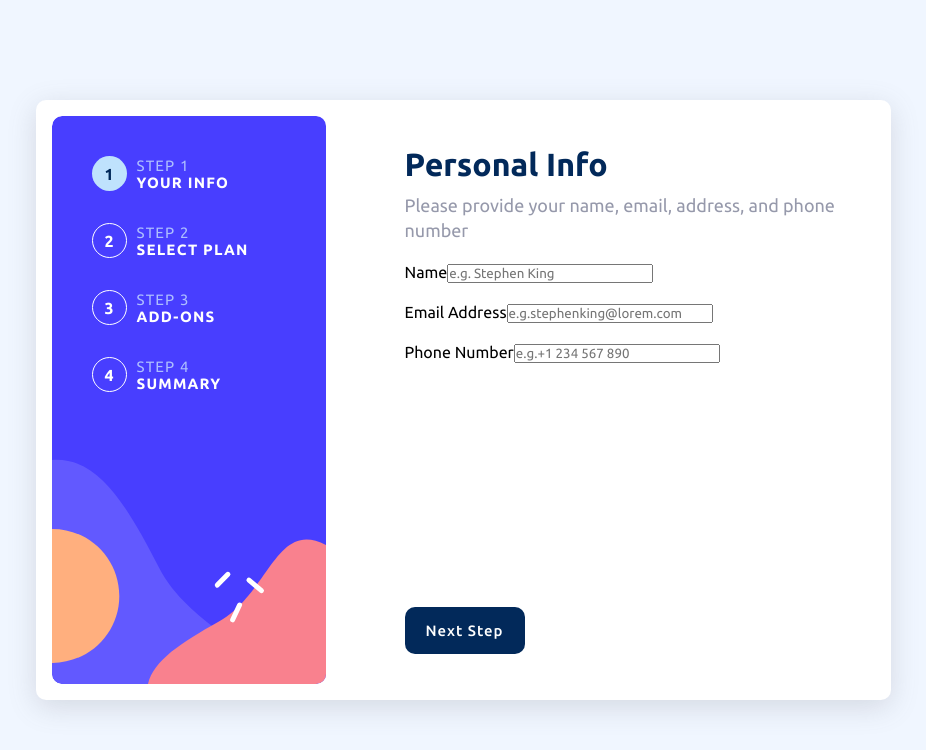
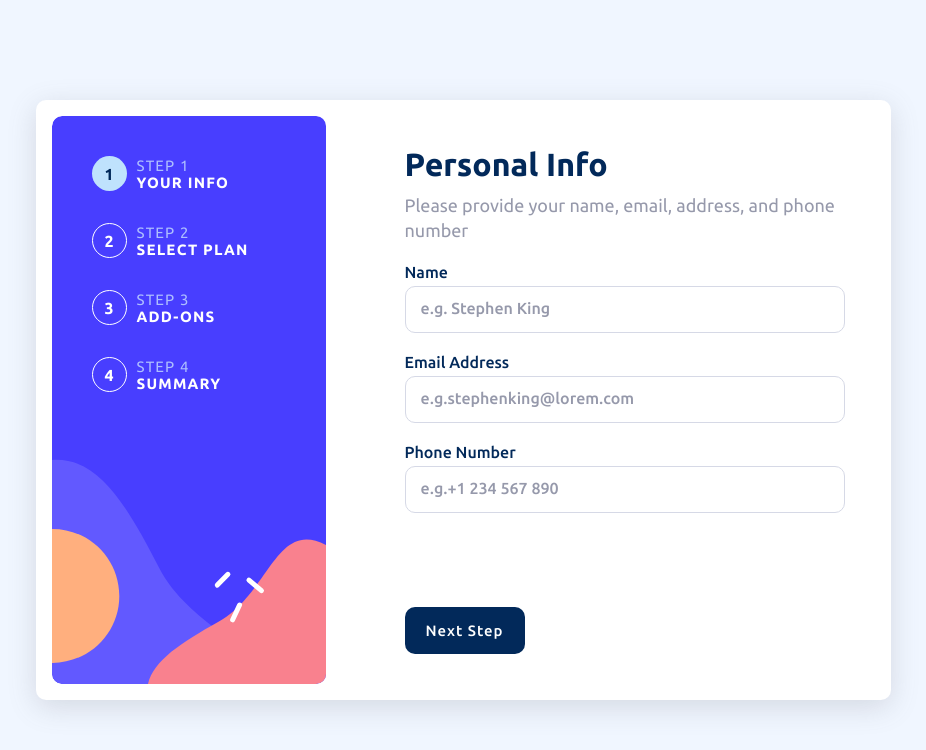
Before and after one commit to Mathitarazonad/angular-multisteps-form, an Angular app: page / in a window 1280 px wide. Shown: the top 750 px of the page, without its empty margins (177-1103 px from the left). Built offline with nearby package versions, Linux system fonts and the light colour scheme.

Commit message:
Add first step form component to template

```diff
--- a/src/app/components/form-section/form-section.component.html
+++ b/src/app/components/form-section/form-section.component.html
@@ -3,21 +3,10 @@
     <h2>Personal Info</h2>
     <p>Please provide your name, email, address, and phone number</p>
     <form>
-      <div class='input-container'>
-        <label for='name'>Name</label>
-        <input name='name' id='name' placeholder="e.g. Stephen King" />
-      </div>
-      <div class='input-container'>
-        <label for='email'>Email Address</label>
-        <input name='email' id='email' placeholder='e.g.stephenking@lorem.com' type='email' />
-      </div>
-      <div class='input-container'>
-        <label for='number'>Phone Number</label>
-        <input name='phone-number' id='number' placeholder="e.g.+1 234 567 890" />
-      </div>
+      <app-first-form-step [currentStep]='currentStep' />
       <div class='btns-container'>
-        <button class='back-btn' *ngIf='currentStep > 0' (click)='handlePreviousStep()'>Go back</button>
-        <button class='next-btn' *ngIf='currentStep < 3' (click)='handleNextStep()'>Next Step</button>
+        <button type='button' class='back-btn' *ngIf='currentStep > 0' (click)='handlePreviousStep()'>Go back</button>
+        <button type='button' class='next-btn' *ngIf='currentStep < 3' (click)='handleNextStep()'>Next Step</button>
       </div>
     </form>
   </div>
--- a/src/app/components/form-section/form-section.component.ts
+++ b/src/app/components/form-section/form-section.component.ts
@@ -1,13 +1,15 @@
 import { Component, Input } from '@angular/core';
 import { CommonModule } from '@angular/common';
+import { FirstFormStepComponent } from '../first-form-step/first-form-step.component';
 
 @Component({
   selector: 'app-form-section',
   standalone: true,
-  imports: [CommonModule],
+  imports: [CommonModule, FirstFormStepComponent],
   templateUrl: './form-section.component.html',
   styleUrls: ['./form-section.component.css']
 })
+
 export class FormSectionComponent {
   @Input() currentStep!: number;
   @Input() handleNextStep!: () => void;
```
